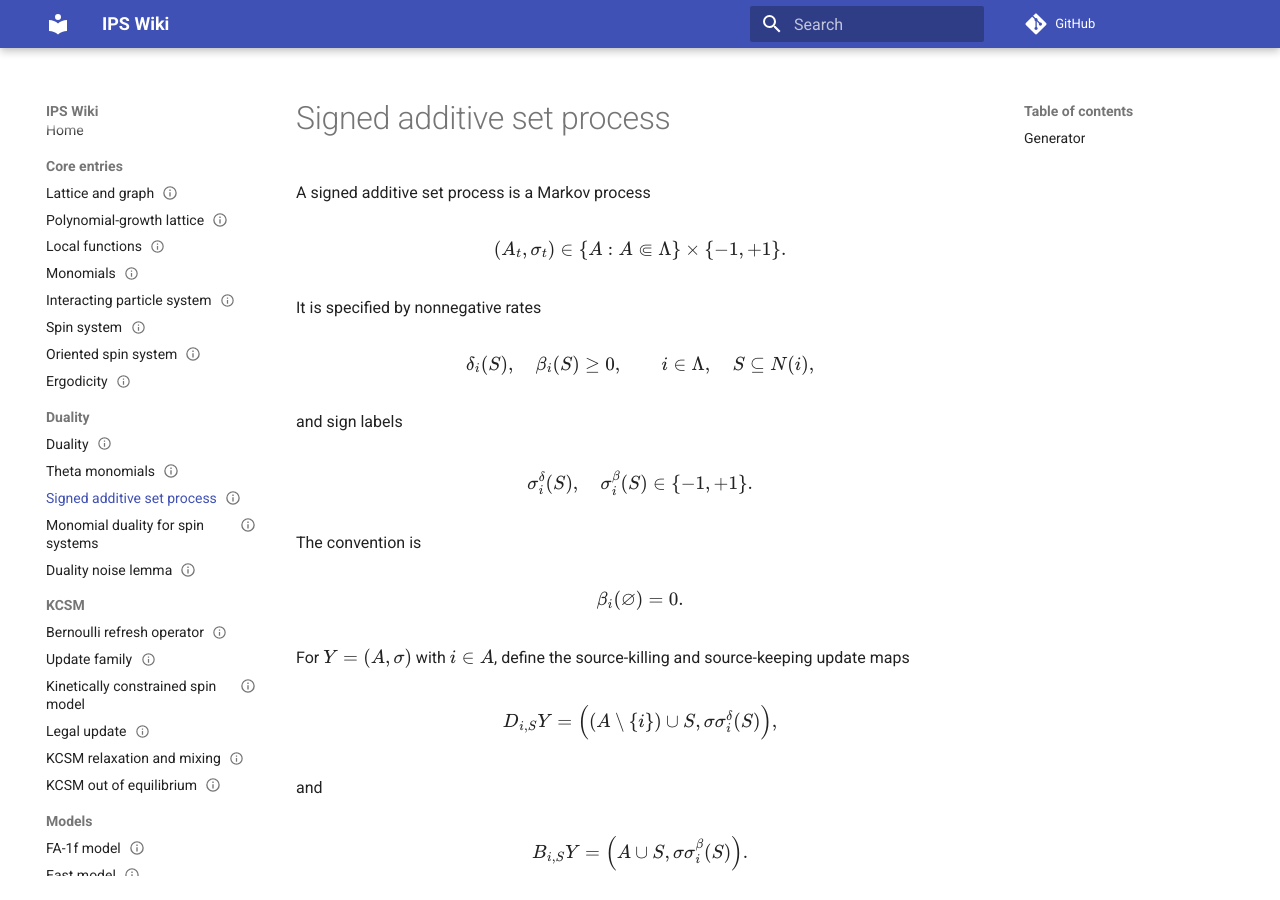
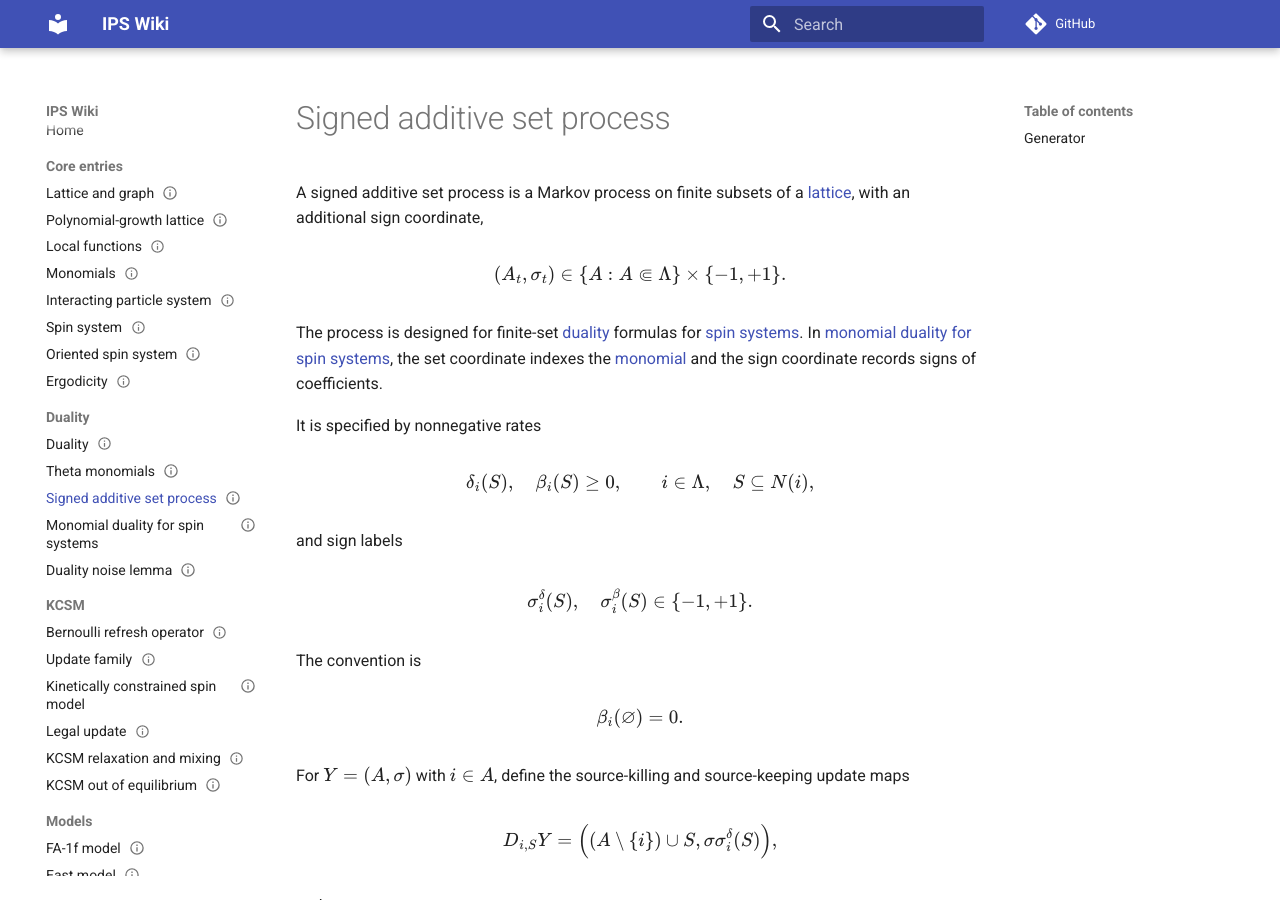
Before and after one commit to maciejgluchowski86-beep/ips-wiki, an MkDocs documentation site: the page built from docs/entries/signed-additive-set-process.md, in a window 1280 px wide and 900 px high. Built offline with MkDocs 1.6.1 and Material for MkDocs 9.7.7, drawn with Linux system fonts in a browser that asks for light colours; comment, search, counter and statistics services are not loaded.

Commit message:
Improve signed additive process entry links

```diff
--- a/docs/entries/signed-additive-set-process.md
+++ b/docs/entries/signed-additive-set-process.md
@@ -9,11 +9,13 @@ tags:
 
 # Signed additive set process
 
-A signed additive set process is a Markov process
+A signed additive set process is a Markov process on finite subsets of a [lattice](lattice-and-graph.md), with an additional sign coordinate,
 
 $$
 (A_t,\sigma_t)\in\{A:A\Subset\Lambda\}\times\{-1,+1\}.
 $$
+
+The process is designed for finite-set [duality](duality.md) formulas for [spin systems](spin-system.md). In [monomial duality for spin systems](monomial-duality-for-spin-systems.md), the set coordinate indexes the [monomial](monomials.md) and the sign coordinate records signs of coefficients.
 
 It is specified by nonnegative rates
 
```
